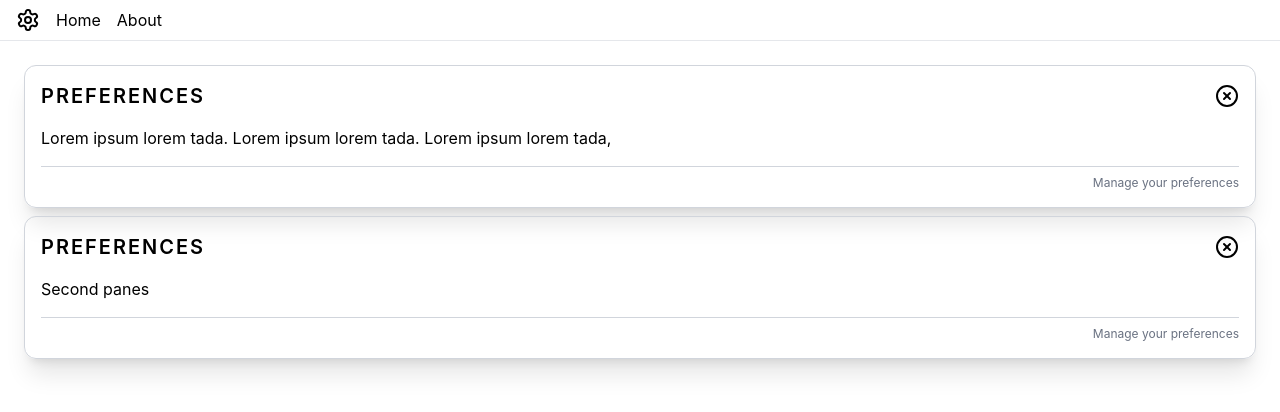
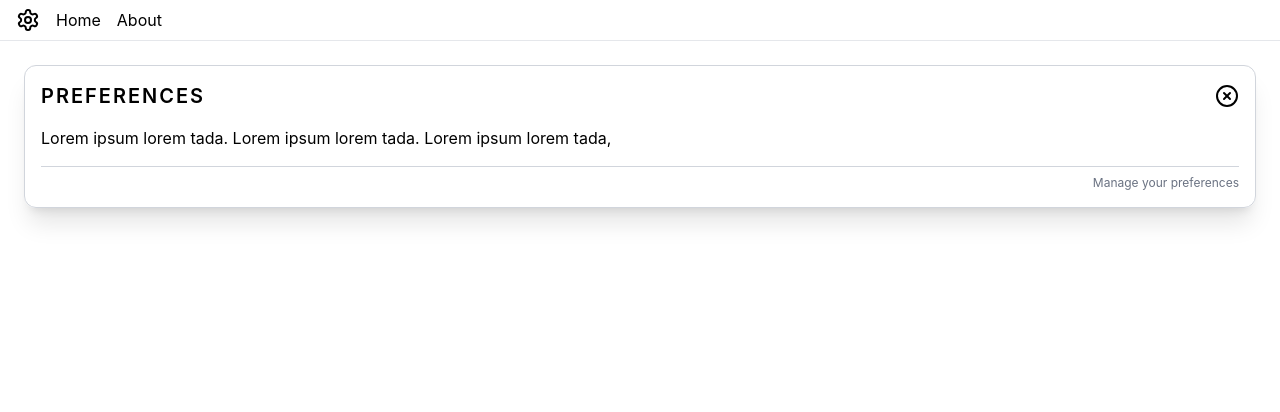
Before and after one commit to srutz/vueimagetools, a Vue app: page / in a window 1280 px wide. Shown: the top 412 px of the page. Built offline with nearby package versions, Linux system fonts and the light colour scheme.

Commit message:
toggle state outside

```diff
--- a/src/components/views/HomeView.vue
+++ b/src/components/views/HomeView.vue
@@ -2,7 +2,6 @@
 import { ref } from "vue";
 import CardPanel from "../CardPanel.vue";
 const collapsed = ref(false)
-const collapsed2 = ref(false)
 </script>
 
 <template>
@@ -14,11 +13,6 @@ const collapsed2 = ref(false)
       Lorem ipsum lorem tada.
       Lorem ipsum lorem tada,
       </CardPanel>
-    <CardPanel heading="Preferences" :collapsed="collapsed2"
-        footer="Manage your preferences"
-        @toggle="collapsed2 = !collapsed2" >
-       Second panes
-      </CardPanel>
 
   </main>
 </template>
```
